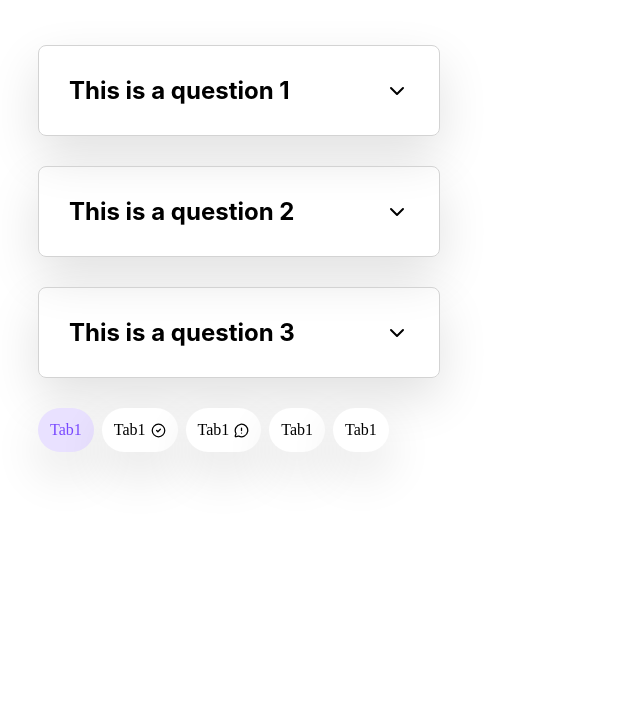
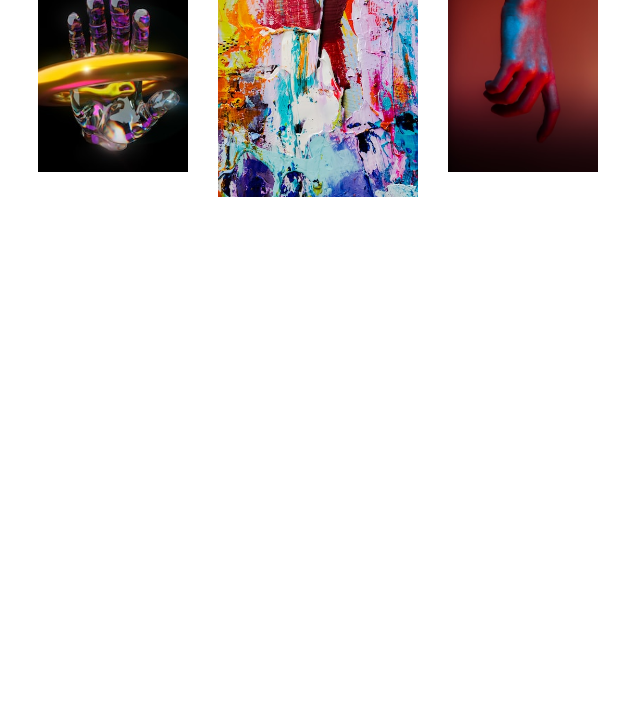
Before and after one commit to kurtuy4564/DOM_practice, a plain HTML site: page 5-8_Castom_ui/index.html in a window 1280 px wide. Shown: the part 91-800 px from the top of the page, without its empty margins (0-640 px from the left). Drawn offline with Linux system fonts and the light colour scheme.

Commit message:
add base logic slider

```diff
--- a/5-8_Castom_ui/index.html
+++ b/5-8_Castom_ui/index.html
@@ -7,11 +7,12 @@
     <link rel="stylesheet" href="select/select.css" />
     <link rel="stylesheet" href="accordion/accordion.css" />
     <link rel="stylesheet" href="tabs/tabs.css" />
-    <title>Document</title>
+    <link rel="stylesheet" href="slider/slider.css" />
   </head>
 
   <body>
     <div class="container">
+      <!-- <div>
         <div class="select">
           <div class="select-header">
             <div class="select-title">Menu Label</div>
@@ -22,13 +23,20 @@
         <br />
 
         <div class="accordion-container"></div>
+        <div class="tabs-container"></div>
+      </div> -->
 
-      <div class="tabs-container"></div>
+      <div class="slider">
+        <img class="slider__first-img" src="./images/img (1).jpg" />
+        <img class="slider__main-img" src="./images/img (1).jpg" />
+        <img class="slider__last-img" src="./images/img (1).jpg" />
+      </div>
+      <div class=""></div>
     </div>
   </body>
 
-  <script src="main.js"></script>
-  <script src="select/select.js"></script>
+  <!--<script src="select/select.js"></script>
   <script src="accordion/accordion.js"></script>
-  <script src="tabs/tabs.js"></script>
+  <script src="tabs/tabs.js"></script> -->
+  <script src="slider/slider.js"></script>
 </html>
--- /dev/null
+++ b/5-8_Castom_ui/slider/slider.css
@@ -0,0 +1,16 @@
+.slider {
+  display: flex;
+  align-items: center;
+  gap: 30px;
+}
+
+.slider img {
+  height: 200px;
+  width: 150px;
+  object-fit: cover;
+}
+
+.slider .slider__main-img {
+  height: 250px;
+  width: 200px;
+}
--- /dev/null
+++ b/5-8_Castom_ui/slider/slider.js
@@ -0,0 +1,49 @@
+{
+  const srcImageList = [
+    './images/img (1).jpg',
+    './images/img (2).jpg',
+    './images/img (3).jpg',
+    './images/img (4).jpg',
+    './images/img (5).jpg',
+    './images/img (6).jpg',
+  ]
+
+  let currentIndexImg = 1
+
+  const firstImg = document.querySelector('.slider__first-img')
+  const mainImg = document.querySelector('.slider__main-img')
+  const lastImg = document.querySelector('.slider__last-img')
+
+  document.addEventListener('DOMContentLoaded', () => {
+    render()
+  })
+
+  function render() {
+    mainImg.src = srcImageList[currentIndexImg]
+
+    if (currentIndexImg < 1) {
+      firstImg.src = './images/white.png'
+    } else {
+      firstImg.src = srcImageList[currentIndexImg - 1]
+    }
+
+    if (currentIndexImg > srcImageList.length - 2) {
+      lastImg.src = './images/white.png'
+    } else {
+      lastImg.src = srcImageList[currentIndexImg + 1]
+    }
+  }
+
+  firstImg.addEventListener('click', () => {
+    if (currentIndexImg < 1) return
+
+    currentIndexImg--
+    render()
+  })
+  lastImg.addEventListener('click', () => {
+    if (currentIndexImg > srcImageList.length - 2) return
+
+    currentIndexImg++
+    render()
+  })
+}
```
Also changed, not shown: 5-8_Castom_ui/images/img (1).jpg (added), 5-8_Castom_ui/images/img (2).jpg (added), 5-8_Castom_ui/images/img (3).jpg (added), 5-8_Castom_ui/images/img (4).jpg (added), 5-8_Castom_ui/images/img (5).jpg (added), 5-8_Castom_ui/images/img (6).jpg (added), 5-8_Castom_ui/images/white.png (added), 5-8_Castom_ui/main.js (deleted). Lines whose indentation alone changed are shown as unchanged.
